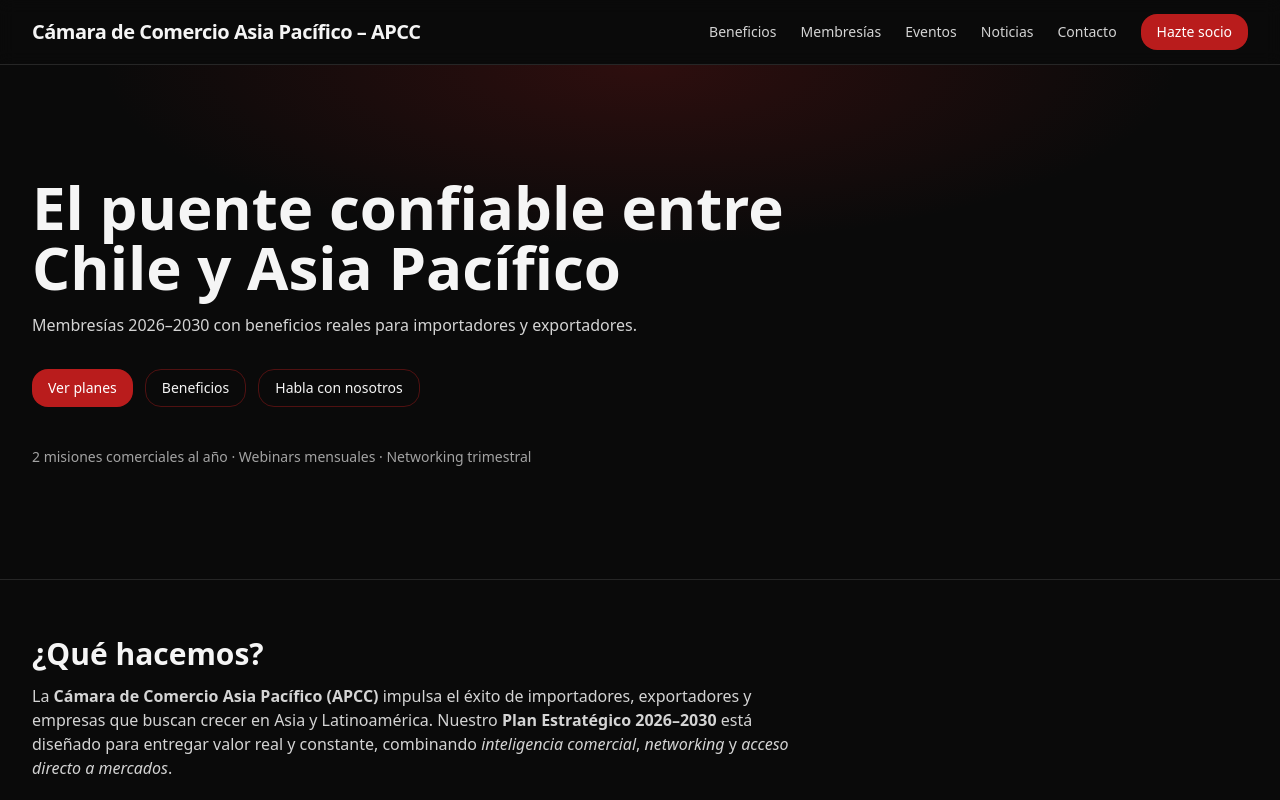
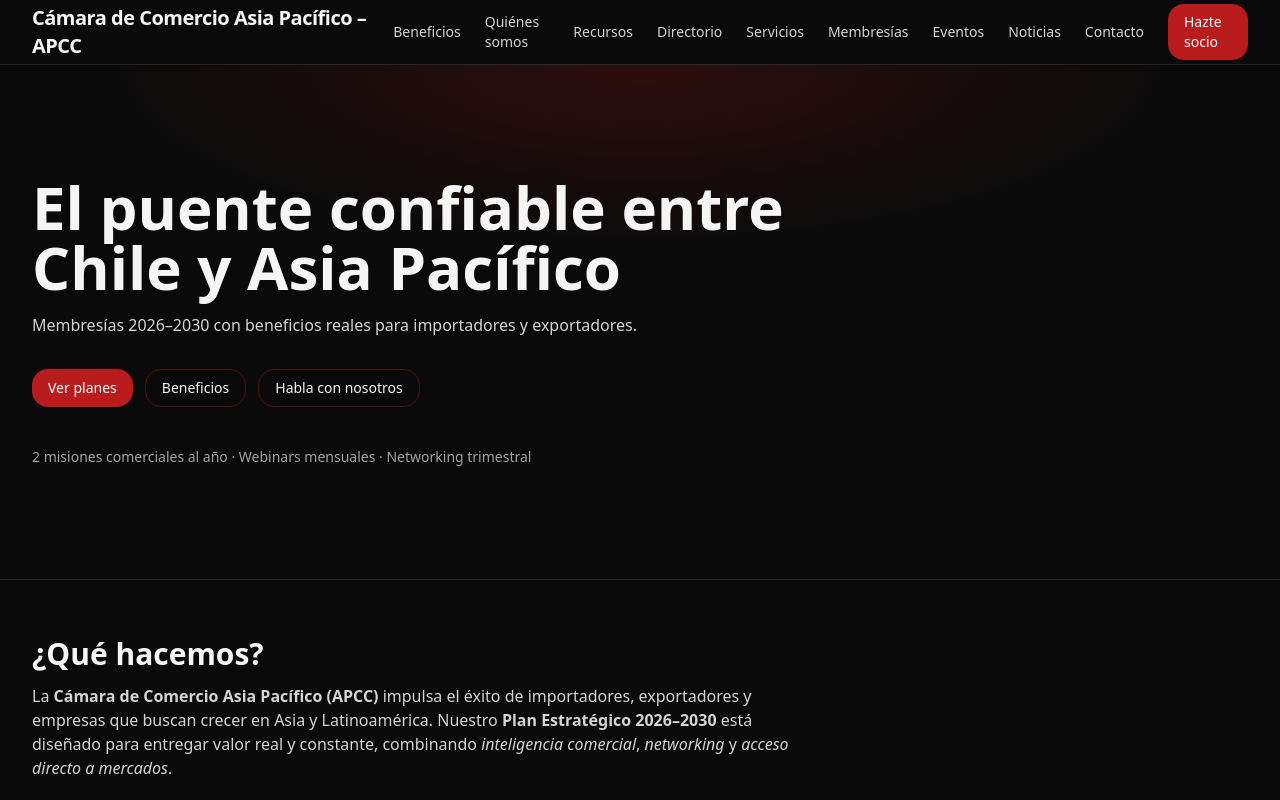
Before and after one commit to apcc-chamber/apcc-institucional-basic, a Next.js app: page / in a window 1280 px wide. Shown: the top 800 px of the page. Built offline with nearby package versions, Linux system fonts and the light colour scheme.

Commit message:
Update layout.tsx

```diff
--- a/app/layout.tsx
+++ b/app/layout.tsx
@@ -10,7 +10,11 @@
 };
 
 function NavLink({ href, children }: { href: string; children: React.ReactNode }) {
-  return <Link href={href} className="text-sm text-neutral-300 hover:text-white">{children}</Link>;
+  return (
+    <Link href={href} className="text-sm text-neutral-300 hover:text-white">
+      {children}
+    </Link>
+  );
 }
 
 export default function RootLayout({ children }: { children: React.ReactNode }) {
@@ -22,25 +26,61 @@
             <Link href="/" className="text-xl font-semibold tracking-tight">
               Cámara de Comercio Asia Pacífico – APCC
             </Link>
+
+            {/* Desktop */}
             <div className="hidden md:flex items-center gap-6">
               <a href="/#beneficios" className="text-sm text-neutral-300 hover:text-white">Beneficios</a>
+              <NavLink href="/quienes-somos">Quiénes somos</NavLink>
+              <NavLink href="/recursos">Recursos</NavLink>
+              <NavLink href="/directorio">Directorio</NavLink>
+              <NavLink href="/servicios">Servicios</NavLink>
               <NavLink href="/membresias">Membresías</NavLink>
               <NavLink href="/eventos">Eventos</NavLink>
               <NavLink href="/noticias">Noticias</NavLink>
               <NavLink href="/contacto">Contacto</NavLink>
               <Link href="https://join.asiapacific-chamber.com" className="btn btn-primary">Hazte socio</Link>
             </div>
+
+            {/* Mobile */}
+            <details className="md:hidden">
+              <summary className="cursor-pointer text-sm text-neutral-300 hover:text-white">
+                Menú
+              </summary>
+              <div className="mt-3 p-3 rounded-2xl border border-neutral-800 bg-neutral-900 flex flex-col gap-3">
+                <a href="/#beneficios" className="text-sm text-neutral-300 hover:text-white">Beneficios</a>
+                <NavLink href="/quienes-somos">Quiénes somos</NavLink>
+                <NavLink href="/recursos">Recursos</NavLink>
+                <NavLink href="/directorio">Directorio</NavLink>
+                <NavLink href="/servicios">Servicios</NavLink>
+                <NavLink href="/membresias">Membresías</NavLink>
+                <NavLink href="/eventos">Eventos</NavLink>
+                <NavLink href="/noticias">Noticias</NavLink>
+                <NavLink href="/contacto">Contacto</NavLink>
+                <Link
+                  href="https://join.asiapacific-chamber.com"
+                  className="btn btn-primary w-full justify-center"
+                >
+                  Hazte socio
+                </Link>
+              </div>
+            </details>
           </nav>
         </header>
+
         <main>{children}</main>
+
         <footer className="border-t border-neutral-800">
           <div className="container py-10 text-sm text-neutral-400 flex flex-col md:flex-row items-start md:items-center justify-between gap-4">
             <div className="space-y-1">
-              <div className="font-medium text-neutral-300">Cámara de Comercio Asia Pacífico – APCC</div>
+              <div className="font-medium text-neutral-300">
+                Cámara de Comercio Asia Pacífico – APCC
+              </div>
               <div>Santiago, Chile · Alianzas en Perú y Bolivia</div>
               <div>info@asiapacific-chamber.com · +56 9 2008 0031</div>
             </div>
-            <div className="text-xs">© {new Date().getFullYear()} APCC. Todos los derechos reservados.</div>
+            <div className="text-xs">
+              © {new Date().getFullYear()} APCC. Todos los derechos reservados.
+            </div>
           </div>
         </footer>
       </body>
```
